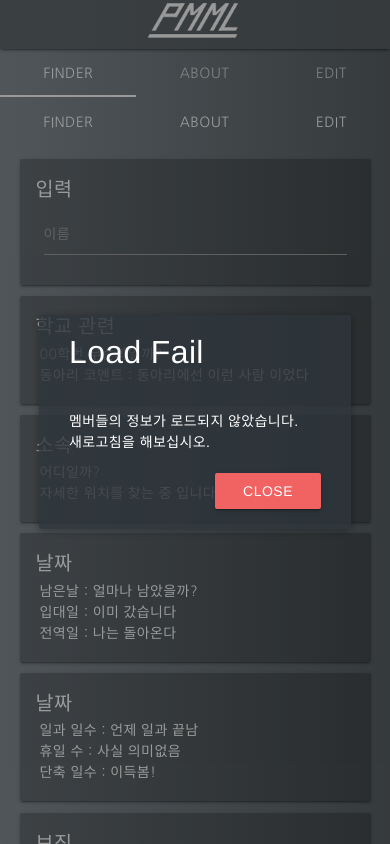
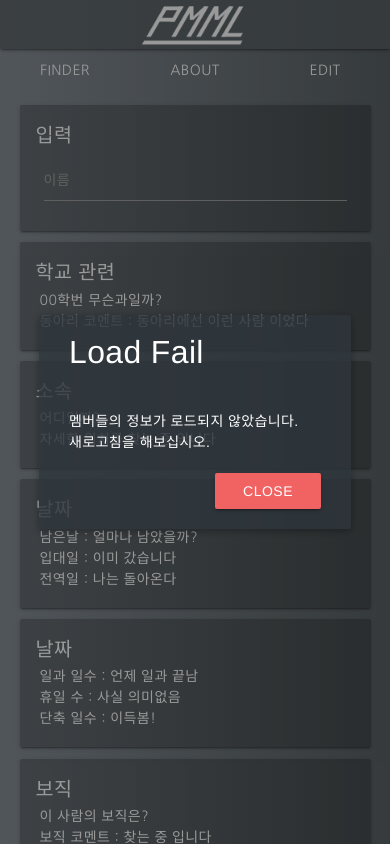
Before and after one commit to MoonJuhan/pmml, a PHP site: page /home/ in a window 390 px wide. Run offline with PHP 8.4, Linux system fonts and the light colour scheme; some libraries are stand-ins or nearby versions.

Commit message:
fix - 모바일, 태블릿 메뉴 네비게이션 수정

```diff
--- a/application/views/_templates/header.php
+++ b/application/views/_templates/header.php
@@ -30,7 +30,7 @@
 			<div class="navbar-fixed">
 				<nav class="navfeature">
 					<div class="container nav-wrapper">
-						<a href="/" class="brand-logo">
+						<a href="/" class="image-logo">
 							<img src="<?php echo URL; ?>public/img/logo_pmml2.png" class="pmml-logo">
 						</a>
 						<ul id="nav" class="hide-on-med-and-down right">
@@ -49,6 +49,7 @@
 			</div>
 
 			<div class="nav-content mobile-tab">
+				<!--
 				<ul class="tabs tabs-transparent">
 					<li class="tab">
 						<a class="active" href="/">Finder</a>
@@ -62,7 +63,7 @@
 						<a target="_self" href="https://docs.google.com/spreadsheets/d/14pDCMfhYCyTRfsl_RaWa-_viDwsNpGyLSRhHFMH3R1s/edit?usp=sharing">Edit</a>
 					</li>
 				</ul>
-
+-->
 				<ul class="mobile-nav">
 					<li class="mobile-menu">
 						<a class="waves-effect waves-light" href="/">Finder</a>
--- a/public/css/MainStyleSheet.css
+++ b/public/css/MainStyleSheet.css
@@ -30,9 +30,11 @@ body {
 	background: rgba(89, 97, 100, 0.8);
 }
 
-.brand-logo {
-	padding-left: 15px;
+.image-logo{
+	position: absolute;
+
 }
+
 @media only screen and (min-width: 992px){
 	.pmml-logo {
 		margin: 5px;
@@ -40,8 +42,16 @@ body {
 }
 
 @media only screen and (max-width: 992px){
+	.image-logo {
+		left: 50%;
+		-webkit-transform: translateX(-50%);
+		transform: translateX(-50%);
+		height: inherit;
+	}
+
 	.pmml-logo {
-		width: 100px;
+		width: 8em;
+		padding: 0.2em 0px;
 	}
 }
 
@@ -70,7 +80,7 @@ body {
 	position: relative;
 	overflow-x: auto;
 	overflow-y: hidden;
-	height: 48px;
+	height: 3em;
 	width: 100%;
 	background-color: transparent;
 	margin: 0 auto;
@@ -83,20 +93,26 @@ body {
 .mobile-nav .mobile-menu {
 	display: inline-block;
 	text-align: center;
-	line-height: 48px;
-	height: 48px;
+	line-height: 3em;
+	height: inherit;
 	padding: 0;
 	margin: 0;
 	text-transform: uppercase;
 	-webkit-flex-grow: 1;
 	-ms-flex-positive: 1;
 	flex-grow: 1;
+	    width: 1em;
 }
 
 .mobile-nav .mobile-menu a {
 	color: #fff;
+	display: inherit;
+	height: inherit;
 }
 
+.mobile-nav .mobile-menu a:hover {
+	background-color: #00000020;
+}
 /* Contents */
 .customcard {
 	transition: box-shadow 0.25s;
```
